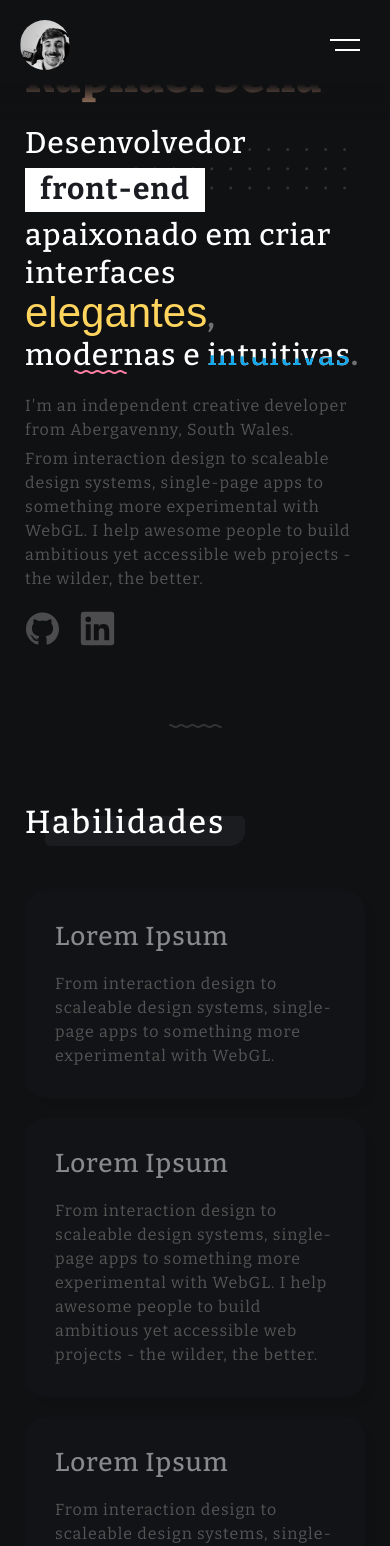
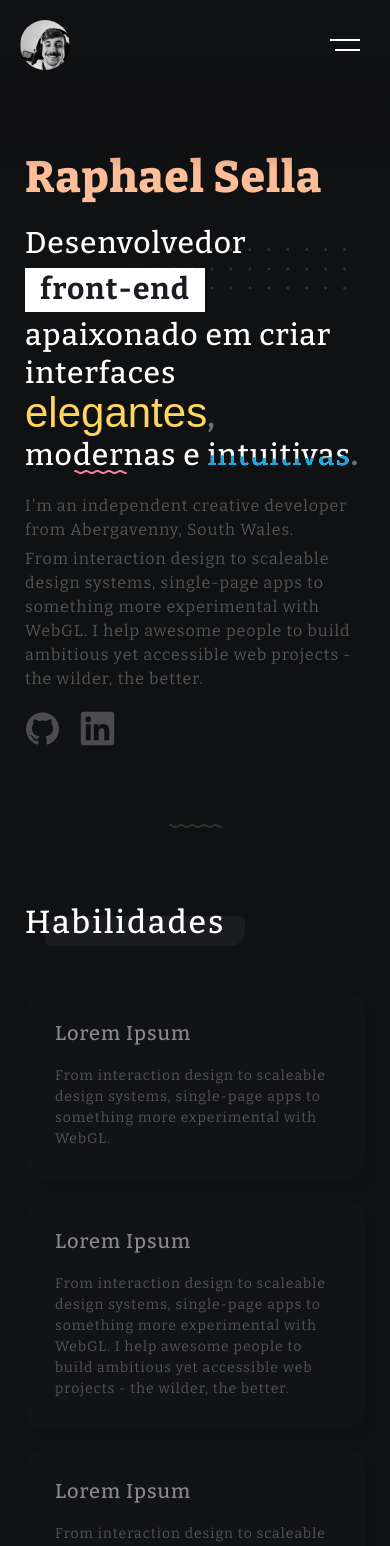
Before and after one commit to raphafritz/portfolio, a Next.js app: page / in a window 390 px wide. Shown: the top 1546 px of the page. Built offline with nearby package versions, Linux system fonts and the light colour scheme; a web font is replaced by a local one.

Commit message:
update :: ajustes mobile

```diff
--- a/styles/header.module.scss
+++ b/styles/header.module.scss
@@ -5,12 +5,12 @@
   display: flex;
   align-items: center;
   justify-content: space-between;
-  padding: 2rem 2rem 5rem;
+  padding: 2rem 2rem 10rem;
   position: fixed;
   left: 0;
   right: 0;
   z-index: 1;
-  background: linear-gradient(to bottom, #101113 70%, transparent);
+  background: linear-gradient(to bottom, #101113 30%, transparent);
 
   .logo {
     position: relative;
--- a/styles/page.module.scss
+++ b/styles/page.module.scss
@@ -13,7 +13,7 @@
   margin: auto;
 
   @media screen and (max-width: 767px) {
-    padding: 5rem 2.5rem 10rem;
+    padding: 15rem 2.5rem 10rem;
     overflow-x: hidden;
   }
 
@@ -99,8 +99,9 @@
     padding: 3rem;
     position: relative;
     box-shadow: 10px 10px 0px rgba(0, 0, 0, 0.05);
-    transition: transform 0.25s ease;
+    transition: all 0.25s ease;
 
+    @media screen and (min-width: 768px) {
       &:nth-child(1) {
         @include animation(fromLeft, cover 0% cover 40%, view());
       }
@@ -119,13 +120,14 @@
       &:nth-child(6) {
         @include animation(fromRight, cover 0% cover 40%, view());
       }
+    }
 
     &:hover {
-      transform: translateY(-1rem);
+      box-shadow: 15px 10px 0px rgba(0, 0, 0, 0.05);
     }
 
     .title {
-      font-size: 2.6rem;
+      font-size: clamp(2rem, 3vw, 2.6rem);
       letter-spacing: 1px;
       font-weight: 500;
       position: relative;
@@ -133,7 +135,7 @@
     }
 
     .description {
-      font-size: 1.6rem;
+      font-size: clamp(1.4rem, 3vw, 1.6rem);
       line-height: 1.5;
       color: #555;
       font-weight: 400;
--- a/styles/projects.module.scss
+++ b/styles/projects.module.scss
@@ -1,7 +1,7 @@
 .projectsGrid {
   display: grid;
   grid-template-columns: repeat(2, 1fr);
-  gap: 2.5rem;
+  gap: 5rem;
   place-items: center;
 
   @media screen and (max-width: 767px) {
@@ -24,7 +24,6 @@
       bottom: 0;
       z-index: 1;
       transition: all 0.25s ease;
-      opacity: 0;
       background: linear-gradient(
         to bottom,
         rgba(16, 17, 19, 0.6),
@@ -35,15 +34,15 @@
     @media (hover: hover) and (pointer: fine) {
       &:hover {
         &:before {
-          opacity: 1;
+          filter: brightness(1.5);
         }
 
-        .details {
-          opacity: 1;
-          transform: translateY(0);
-          transition: all 0.25s ease;
-          pointer-events: initial;
-        }
+        // .details {
+        //   opacity: 1;
+        //   transform: translateY(0);
+        //   transition: all 0.25s ease;
+        //   pointer-events: initial;
+        // }
       }
     }
 
@@ -66,13 +65,10 @@
       left: 0;
       right: 0;
       display: flex;
-      opacity: 0;
       flex-direction: column;
       justify-content: flex-end;
       padding: 3rem;
       z-index: 1;
-      transform: translateY(-5rem);
-      pointer-events: none;
 
       .name {
         font-weight: 700;
```
Lines whose indentation alone changed are shown as unchanged.
